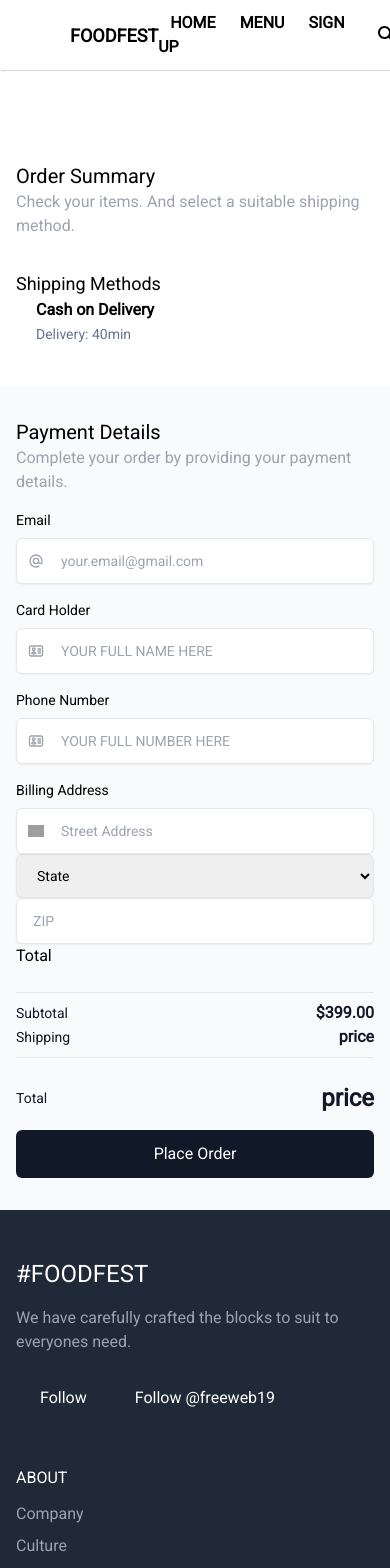
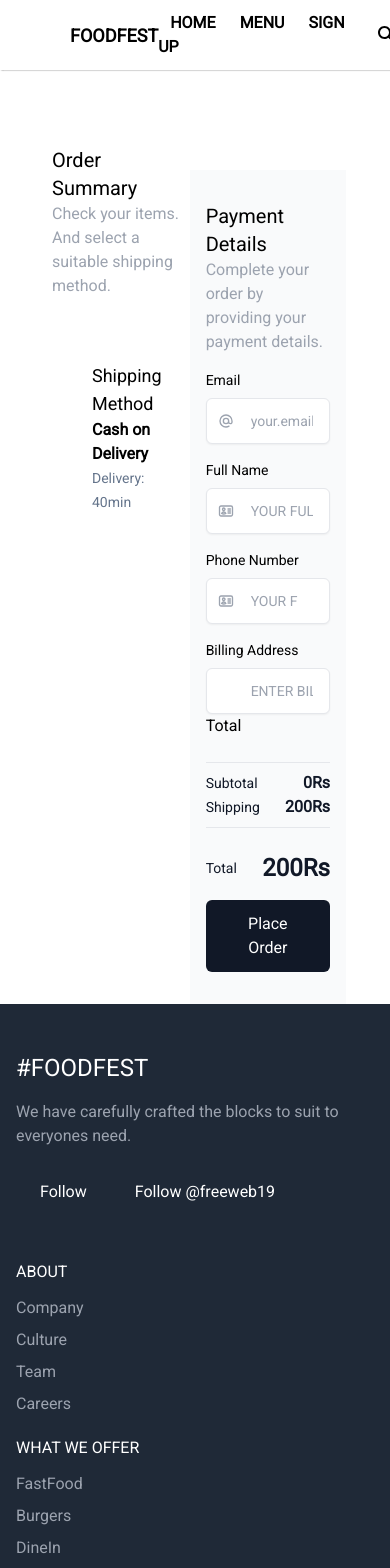
Before and after one commit to LaibaAhmed2003/Food-delivery-app-Front-end-project.github.io, a React (Vite) app: page /checkout in a window 390 px wide. Shown: the top 1568 px of the page. Built offline with nearby package versions, Linux system fonts and the light colour scheme; grey boxes are pictures that could not be loaded.

Commit message:
checkout page completed

```diff
--- a/src/pages/Checkout.jsx
+++ b/src/pages/Checkout.jsx
@@ -1,81 +1,89 @@
+// Import necessary dependencies
+import React, { useState } from "react"; // Import useState hook
 import { useDispatch, useSelector } from "react-redux";
 
+// Define the Checkout component
 const Checkout = () => {
+  const [orderPlaced, setOrderPlaced] = useState(false);
+  // Retrieve the cart from the Redux store
   const cart = useSelector((state) => state.cart.cart);
+
+  // Calculate subtotal
+  const subtotal = cart.reduce((acc, item) => acc + item.price, 0);
+
+  // Shipping cost
+  const shippingCost = 200;
+
+  // Calculate total
+  const total = subtotal + shippingCost;
+
+  const handlePlaceOrder = () => {
+    // Simulate order placement logic
+    console.log("Order placed!");
+    setOrderPlaced(true); // Set the orderPlaced state to true
+  };
+  // Return the JSX structure for the Checkout component
   return (
     <>
-      <div style={{ marginTop: "60px" }}>
-        <div class="grid sm:px-10 lg:grid-cols-2 lg:px-20 xl:px-32">
-          <div class="px-4 pt-8">
-            <p class="text-xl font-medium">Order Summary</p>
-            <p class="text-gray-400">
+      <div style={{ marginTop: "60px", display: "flex", padding: "0px 44px" }}>
+        <div className="grid sm:px-10 lg:grid-cols-1 lg:px-10 xl:px-5">
+          <div className="px-2 pt-4">
+            <p className="text-xl font-medium">Order Summary</p>
+            <p className="text-gray-400">
               Check your items. And select a suitable shipping method.
             </p>
-            {cart.map((item,index)=>(
+            {/* Mapping through the items in the cart */}
+            {cart.map((item, index) => (
               <div className="" key={index}>
-
-            <div class="mt-8 space-y-3 rounded-lg border bg-white px-2 py-4 sm:px-6">
-              <div class="flex flex-col rounded-lg bg-white sm:flex-row">
+                <div className="mt-8 space-y-3 rounded-lg border bg-white px-2 py-4 sm:px-6">
+                  <div className="flex flex-col rounded-lg bg-white sm:flex-row">
                     <img
-                  class="m-2 h-24 w-28 rounded-md border object-cover object-center"
+                      className="m-2 h-24 w-28 rounded-md border object-cover object-center"
                       src={item.image}
                       alt="Food"
                     />
-                <div class="flex w-full flex-col px-4 py-4">
-                  <span class="font-semibold">
-                    {item.dec}
-                  </span>
-                  <span class="float-right text-gray-400">42EU - 8.5US</span>
-                  <p class="text-lg font-bold">{item.price}</p>
-                </div>
-              </div>
-              <div class="flex flex-col rounded-lg bg-white sm:flex-row">
-
-                <div class="flex w-full flex-col px-4 py-4">
-                  <span class="font-semibold">
-                    {item.category}
-                  </span>
-                  <span class="float-right text-gray-400">42EU - 8.5US</span>
-                  <p class="mt-auto text-lg font-bold">$238.99</p>
+                    <div className="flex w-full flex-col px-4 py-4">
+                      <span className="font-semibold">{item.dec}</span>
+                      <p className="text-lg font-bold">{item.price}Rs</p>
                     </div>
                   </div>
                 </div>
               </div>
             ))}
-            <p class="mt-8 text-lg font-medium">Shipping Methods</p>
 
-                  <div class="ml-5">
-                    <span class="mt-2 font-semibold">Cash on Delivery</span>
-                    <p class="text-slate-500 text-sm leading-6">
+            <div className="ml-5 px-5 py-8">
+              <p className="mt-8 text-lg font-medium">Shipping Method</p>
+              <span className="mt-2 font-semibold">Cash on Delivery</span>
+              <p className="text-slate-500 text-sm leading-6">
                 Delivery: 40min
               </p>
             </div>
-
           </div>
-
-
         </div>
-          <div class="mt-10 bg-gray-50 px-4 pt-8 lg:mt-0">
-            <p class="text-xl font-medium">Payment Details</p>
-            <p class="text-gray-400">
+        <div
+          className="mt-10 bg-gray-50 px-4 pt-8 lg:mt-0"
+          style={{ width: "600px" }}
+        >
+          <p className="text-xl font-medium">Payment Details</p>
+          <p className="text-gray-400">
             Complete your order by providing your payment details.
           </p>
-            <div class="">
-              <label for="email" class="mt-4 mb-2 block text-sm font-medium">
+          <div className="">
+            <label for="email" className="mt-4 mb-2 block text-sm font-medium">
               Email
             </label>
-              <div class="relative">
+            <div className="relative">
               <input
                 type="text"
                 id="email"
                 name="email"
-                  class="w-full rounded-md border border-gray-200 px-4 py-3 pl-11 text-sm shadow-sm outline-none focus:z-10 focus:border-blue-500 focus:ring-blue-500"
+                className="w-full rounded-md border border-gray-200 px-4 py-3 pl-11 text-sm shadow-sm outline-none focus:z-10 focus:border-blue-500 focus:ring-blue-500"
                 placeholder="your.email@gmail.com"
               />
-                <div class="pointer-events-none absolute inset-y-0 left-0 inline-flex items-center px-3">
+              <div className="pointer-events-none absolute inset-y-0 left-0 inline-flex items-center px-3">
                 <svg
                   xmlns="http://www.w3.org/2000/svg"
-                    class="h-4 w-4 text-gray-400"
+                  className="h-4 w-4 text-gray-400"
                   fill="none"
                   viewBox="0 0 24 24"
                   stroke="currentColor"
@@ -91,23 +99,22 @@ const Checkout = () => {
             </div>
             <label
               for="card-holder"
-                class="mt-4 mb-2 block text-sm font-medium"
+              className="mt-4 mb-2 block text-sm font-medium"
             >
-
-                Card Holder
+              Full Name
             </label>
-              <div class="relative">
+            <div className="relative">
               <input
                 type="text"
                 id="card-holder"
                 name="card-holder"
-                  class="w-full rounded-md border border-gray-200 px-4 py-3 pl-11 text-sm uppercase shadow-sm outline-none focus:z-10 focus:border-blue-500 focus:ring-blue-500"
+                className="w-full rounded-md border border-gray-200 px-4 py-3 pl-11 text-sm uppercase shadow-sm outline-none focus:z-10 focus:border-blue-500 focus:ring-blue-500"
                 placeholder="Your full name here"
               />
-                <div class="pointer-events-none absolute inset-y-0 left-0 inline-flex items-center px-3">
+              <div className="pointer-events-none absolute inset-y-0 left-0 inline-flex items-center px-3">
                 <svg
                   xmlns="http://www.w3.org/2000/svg"
-                    class="h-4 w-4 text-gray-400"
+                  className="h-4 w-4 text-gray-400"
                   fill="none"
                   viewBox="0 0 24 24"
                   stroke="currentColor"
@@ -123,22 +130,22 @@ const Checkout = () => {
             </div>
             <label
               for="card-holder"
-                class="mt-4 mb-2 block text-sm font-medium"
+              className="mt-4 mb-2 block text-sm font-medium"
             >
               Phone Number
             </label>
-              <div class="relative">
+            <div className="relative">
               <input
                 type="number"
                 id="number"
                 name="phone number"
-                  class="w-full rounded-md border border-gray-200 px-4 py-3 pl-11 text-sm uppercase shadow-sm outline-none focus:z-10 focus:border-blue-500 focus:ring-blue-500"
+                className="w-full rounded-md border border-gray-200 px-4 py-3 pl-11 text-sm uppercase shadow-sm outline-none focus:z-10 focus:border-blue-500 focus:ring-blue-500"
                 placeholder="Your full number here"
               />
-                <div class="pointer-events-none absolute inset-y-0 left-0 inline-flex items-center px-3">
+              <div className="pointer-events-none absolute inset-y-0 left-0 inline-flex items-center px-3">
                 <svg
                   xmlns="http://www.w3.org/2000/svg"
-                    class="h-4 w-4 text-gray-400"
+                  className="h-4 w-4 text-gray-400"
                   fill="none"
                   viewBox="0 0 24 24"
                   stroke="currentColor"
@@ -154,67 +161,75 @@ const Checkout = () => {
             </div>
             <label
               for="billing-address"
-                class="mt-4 mb-2 block text-sm font-medium"
+              className="mt-4 mb-2 block text-sm font-medium"
             >
               Billing Address
             </label>
-              <div class="flex flex-col sm:flex-row">
-                <div class="relative flex-shrink-0 sm:w-7/12">
             <input
               type="text"
-                    id="billing-address"
-                    name="billing-address"
-                    class="w-full rounded-md border border-gray-200 px-4 py-3 pl-11 text-sm shadow-sm outline-none focus:z-10 focus:border-blue-500 focus:ring-blue-500"
-                    placeholder="Street Address"
+              id="address"
+              name="Adress"
+              className="w-full rounded-md border border-gray-200 px-4 py-3 pl-11 text-sm uppercase shadow-sm outline-none focus:z-10 focus:border-blue-500 focus:ring-blue-500"
+              placeholder="Enter Billing address here"
             />
-                  <div class="pointer-events-none absolute inset-y-0 left-0 inline-flex items-center px-3">
-                    <img
-                      class="h-4 w-4 object-contain"
-                      src="https://flagpack.xyz/_nuxt/4c829b6c0131de7162790d2f897a90fd.svg"
-                      alt=""
-                    />
+            Total
+            <div className="mt-6 border-t border-b py-2">
+              <div className="flex items-center justify-between">
+                <p className="text-sm font-medium text-gray-900">Subtotal</p>
+                <p className="font-semibold text-gray-900">{subtotal}Rs</p>
+              </div>
+              <div className="flex items-center justify-between">
+                <p className="text-sm font-medium text-gray-900">Shipping</p>
+                <p className="font-semibold text-gray-900">{shippingCost}Rs</p>
               </div>
             </div>
-                <select
-                  type="text"
-                  name="billing-state"
-                  class="w-full rounded-md border border-gray-200 px-4 py-3 text-sm shadow-sm outline-none focus:z-10 focus:border-blue-500 focus:ring-blue-500"
+            <div className="mt-6 flex items-center justify-between">
+              <p className="text-sm font-medium text-gray-900">Total</p>
+              <p className="text-2xl font-semibold text-gray-900">{total}Rs</p>
+            </div>
+          </div>
+          {/* "Place Order" button with the onClick event handler */}
+          <button
+            onClick={handlePlaceOrder}
+            className="mt-4 mb-8 w-full rounded-md bg-gray-900 px-6 py-3 font-medium text-white"
           >
-                  <option value="State">State</option>
-                </select>
-                <input
-                  type="text"
-                  name="billing-zip"
-                  class="flex-shrink-0 rounded-md border border-gray-200 px-4 py-3 text-sm shadow-sm outline-none sm:w-1/6 focus:z-10 focus:border-blue-500 focus:ring-blue-500"
-                  placeholder="ZIP"
-                />
-              </div>
-              Total
-              <div class="mt-6 border-t border-b py-2">
-                <div class="flex items-center justify-between">
-                  <p class="text-sm font-medium text-gray-900">Subtotal</p>
-                  <p class="font-semibold text-gray-900">$399.00</p>
-                </div>
-                <div class="flex items-center justify-between">
-                  <p class="text-sm font-medium text-gray-900">Shipping</p>
-                  <p class="font-semibold text-gray-900">price</p>
+            Place Order
+          </button>
         </div>
       </div>
 
-              <div class="mt-6 flex items-center justify-between">
-                <p class="text-sm font-medium text-gray-900">Total</p>
-                <p class="text-2xl font-semibold text-gray-900">price</p>
+      {/* Pop-up to display when the order is placed */}
+      {orderPlaced && (
+        <div
+          style={{
+            position: "fixed",
+            top: 0,
+            left: 0,
+            width: "100%",
+            height: "100%",
+            background: "rgba(0, 0, 0, 0.5)",
+            display: "flex",
+            justifyContent: "center",
+            alignItems: "center",
+            zIndex: 999,
+          }}
+        >
+          <div
+            style={{
+              background: "white",
+              padding: "20px",
+              borderRadius: "8px",
+              textAlign: "center",
+            }}
+          >
+            <p>Your order is successfully placed!</p>
+            <button onClick={() => setOrderPlaced(false)}>Close</button>
           </div>
         </div>
-
-            <button class="mt-4 mb-8 w-full rounded-md bg-gray-900 px-6 py-3 font-medium text-white">
-              Place Order
-            </button>
-          </div>
-
-        </div>
-
+      )}
     </>
   );
 };
+
+// Export the Checkout component
 export default Checkout;
```
Also changed, not shown: src/pages/Home.jsx (+8 -8 lines). Lines whose indentation alone changed are shown as unchanged.
